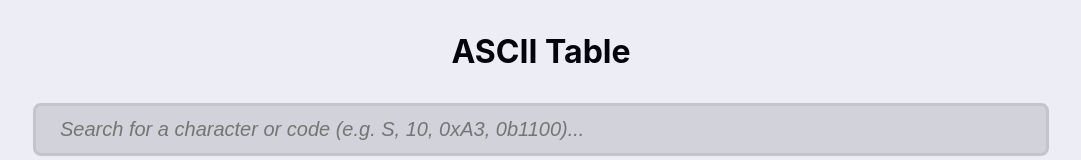
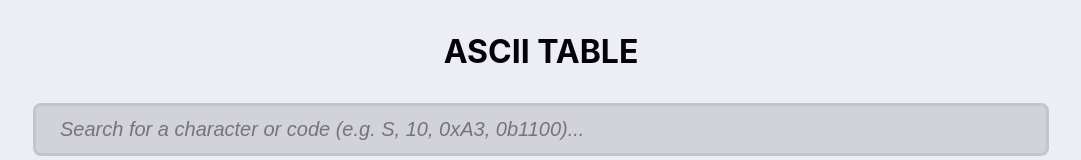
Before and after one commit to Shresht7/ascii, a plain HTML site: page web/index.html in a window 1280 px wide. Shown: the top 160 px of the page, without its empty margins (131-1212 px from the left). Drawn offline with Linux system fonts and the light colour scheme.

Commit message:
Capitalize title

```diff
--- a/web/index.html
+++ b/web/index.html
@@ -6,12 +6,12 @@
     <meta name="viewport" content="width=device-width, initial-scale=1.0">
     <link rel="stylesheet" href="style.css">
     <script type="module" src="script.js"></script>
-    <title>ASCII Table</title>
+    <title>ASCII TABLE</title>
 </head>
 
 <body>
     <header>
-        <h1>ASCII Table</h1>
+        <h1>ASCII TABLE</h1>
         <input id="search-input" type="text" placeholder="Search for a character or code (e.g. S, 10, 0xA3, 0b1100)..."
             tabindex="1">
         <hr />
```
